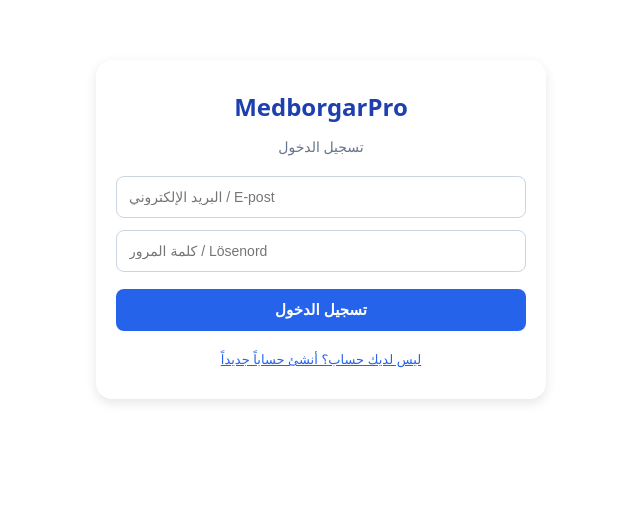
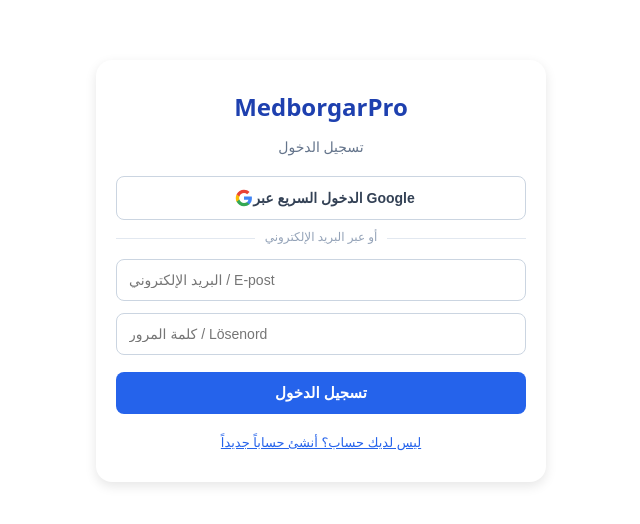
Before and after one commit to aljanabiali888-sys/medborgarpro, a Next.js app: page /login in a window 1280 px wide. Shown: the top 524 px of the page, without its empty margins (319-959 px from the left). Built offline with nearby package versions, Linux system fonts and the light colour scheme; no server answers.

Commit message:
Update login.js

```diff
--- a/pages/login.js
+++ b/pages/login.js
@@ -13,6 +13,17 @@
   const [error, setError] = useState('');
   const [loading, setLoading] = useState(false);
 
+  // تسجيل الدخول المباشر عبر جوجل
+  const handleGoogleLogin = async () => {
+    const { error } = await supabase.auth.signInWithOAuth({
+      provider: 'google',
+      options: {
+        redirectTo: window.location.origin,
+      },
+    });
+    if (error) setError(error.message);
+  };
+
   const handleAuth = async (e) => {
     e.preventDefault();
     setLoading(true);
@@ -27,7 +38,10 @@
       if (error) {
         setError(error.message);
       } else {
-        setMessage('تم إنشاء الحساب بنجاح! تحقق من بريدك الإلكتروني للتأكيد.');
+        setMessage('تم إنشاء الحساب بنجاح! جاري التوجيه...');
+        setTimeout(() => {
+          window.location.href = '/';
+        }, 1200);
       }
     } else {
       const { data, error } = await supabase.auth.signInWithPassword({
@@ -40,7 +54,7 @@
         setMessage('تم تسجيل الدخول بنجاح! جاري التوجيه...');
         setTimeout(() => {
           window.location.href = '/';
-        }, 1500);
+        }, 1200);
       }
     }
     setLoading(false);
@@ -53,6 +67,21 @@
         <p style={styles.subtitle}>
           {isSignUp ? 'إنشاء حساب جديد' : 'تسجيل الدخول'}
         </p>
+
+        {/* زر تسجيل الدخول السريع عبر Google */}
+        <button onClick={handleGoogleLogin} style={styles.googleBtn}>
+          <svg style={{ width: '18px', height: '18px', marginLeft: '8px' }} viewBox="0 0 24 24">
+            <path fill="#4285F4" d="M22.56 12.25c0-.78-.07-1.53-.2-2.25H12v4.26h5.92c-.26 1.37-1.04 2.53-2.21 3.31v2.77h3.57c2.08-1.92 3.28-4.74 3.28-8.09z"/>
+            <path fill="#34A853" d="M12 23c2.97 0 5.46-.98 7.28-2.66l-3.57-2.77c-.98.66-2.23 1.06-3.71 1.06-2.86 0-5.29-1.93-6.16-4.53H2.18v2.84C3.99 20.53 7.7 23 12 23z"/>
+            <path fill="#FBBC05" d="M5.84 14.09c-.22-.66-.35-1.36-.35-2.09s.13-1.43.35-2.09V7.06H2.18C1.43 8.55 1 10.22 1 12s.43 3.45 1.18 4.94l2.85-2.22.81-.63z"/>
+            <path fill="#EA4335" d="M12 5.38c1.62 0 3.06.56 4.21 1.64l3.15-3.15C17.45 2.09 14.97 1 12 1 7.7 1 3.99 3.47 2.18 7.06l3.66 2.84c.87-2.6 3.3-4.52 6.16-4.52z"/>
+          </svg>
+          الدخول السريع عبر Google
+        </button>
+
+        <div style={styles.divider}>
+          <span style={styles.dividerText}>أو عبر البريد الإلكتروني</span>
+        </div>
 
         <form onSubmit={handleAuth} style={styles.form}>
           <input
@@ -73,7 +102,7 @@
           />
 
           <button type="submit" disabled={loading} style={styles.btn}>
-            {loading ? 'جاري المعالجة...' : isSignUp ? 'إنشاء حساب' : 'تسجيل الدخول'}
+            {loading ? 'جاري المعالجة...' : isSignUp ? 'إنشاء حساب جديد' : 'تسجيل الدخول'}
           </button>
         </form>
 
@@ -81,7 +110,11 @@
         {error && <p style={styles.errorMsg}>{error}</p>}
 
         <button
-          onClick={() => setIsSignUp(!isSignUp)}
+          onClick={() => {
+            setIsSignUp(!isSignUp);
+            setError('');
+            setMessage('');
+          }}
           style={styles.switchBtn}
         >
           {isSignUp ? 'لديك حساب بالفعل؟ سجل الدخول' : 'ليس لديك حساب؟ أنشئ حساباً جديداً'}
@@ -113,6 +146,32 @@
     color: '#64748b',
     fontSize: '14px',
     marginBottom: '20px',
+  },
+  googleBtn: {
+    display: 'flex',
+    alignItems: 'center',
+    justifyContent: 'center',
+    width: '100%',
+    padding: '12px',
+    borderRadius: '8px',
+    border: '1px solid #cbd5e1',
+    backgroundColor: '#ffffff',
+    color: '#334155',
+    fontWeight: 'bold',
+    fontSize: '14px',
+    cursor: 'pointer',
+    marginBottom: '15px',
+  },
+  divider: {
+    borderBottom: '1px solid #e2e8f0',
+    lineHeight: '0.1em',
+    margin: '15px 0 20px',
+  },
+  dividerText: {
+    backgroundColor: '#fff',
+    padding: '0 10px',
+    fontSize: '12px',
+    color: '#94a3b8',
   },
   form: {
     display: 'flex',
```
